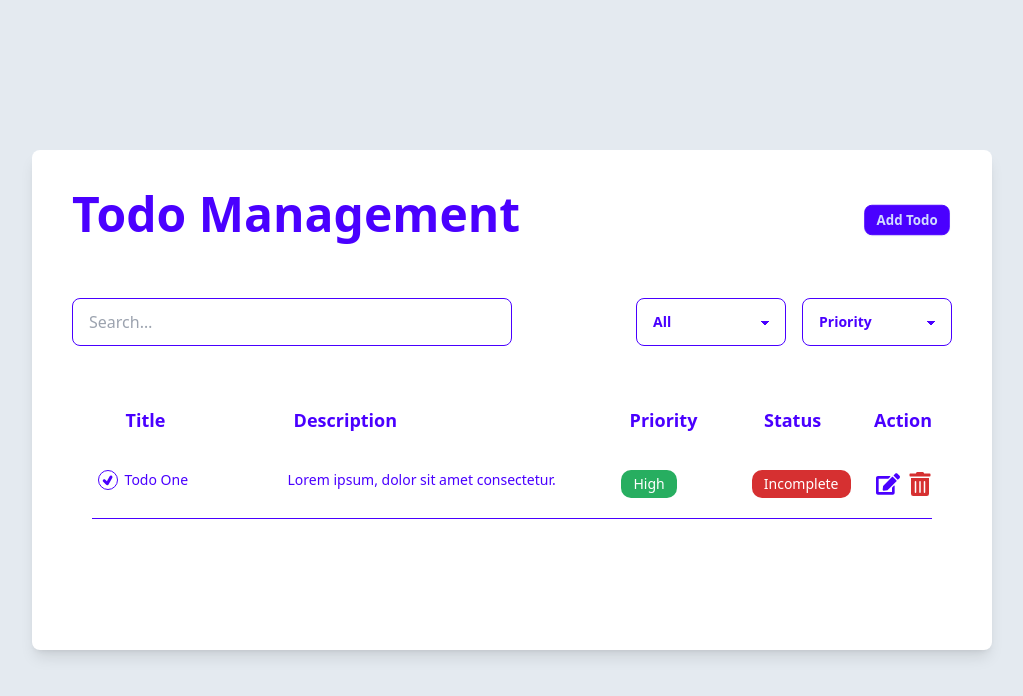
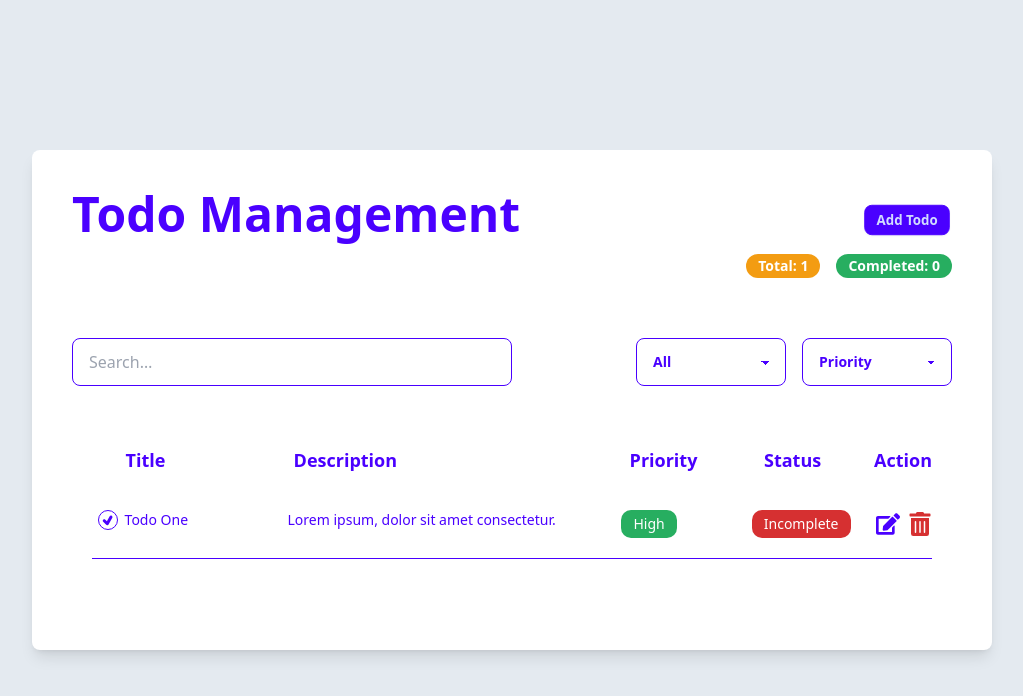
Before and after one commit to Najmul890/todo-app-react, a React (Vite) app: page / in a window 1280 px wide. Shown: the top 696 px of the page, without its empty margins (128-1151 px from the left). Built offline with nearby package versions, Linux system fonts and the light colour scheme.

Commit message:
total and completed todos count and show done

```diff
--- a/src/components/ActionsContainer/ActionsContainer.jsx
+++ b/src/components/ActionsContainer/ActionsContainer.jsx
@@ -25,6 +25,8 @@ const ActionsContainer = () => {
     });
   };
 
+  const completedTodos = state.todos.filter((todo)=>todo.status==="complete");
+
   return (
     <div>
       <div className="flex flex-col sm:flex-row justify-between items-center  ">
@@ -51,6 +53,14 @@ const ActionsContainer = () => {
           )}
         </div>
       </div>
+      <div className=" mt-4 flex justify-end gap-4 ">
+        <div className="bg-light rounded-full px-3 py-0.5 text-white text-sm font-semibold ">
+          Total: {state.todos.length}
+        </div>
+        <div className="bg-success rounded-full px-3 py-0.5 text-white text-sm font-semibold ">
+          Completed: {completedTodos.length}
+        </div>
+      </div>
       <div className=" flex flex-col sm:flex-row justify-between mt-5 sm:mt-[60px]">
         <SearchTodo />
         <FilterTodo />
```
